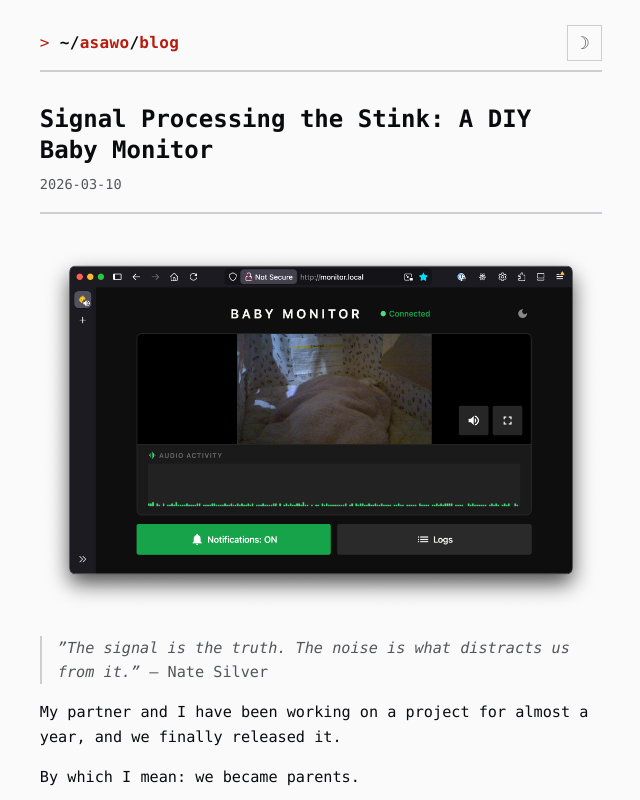
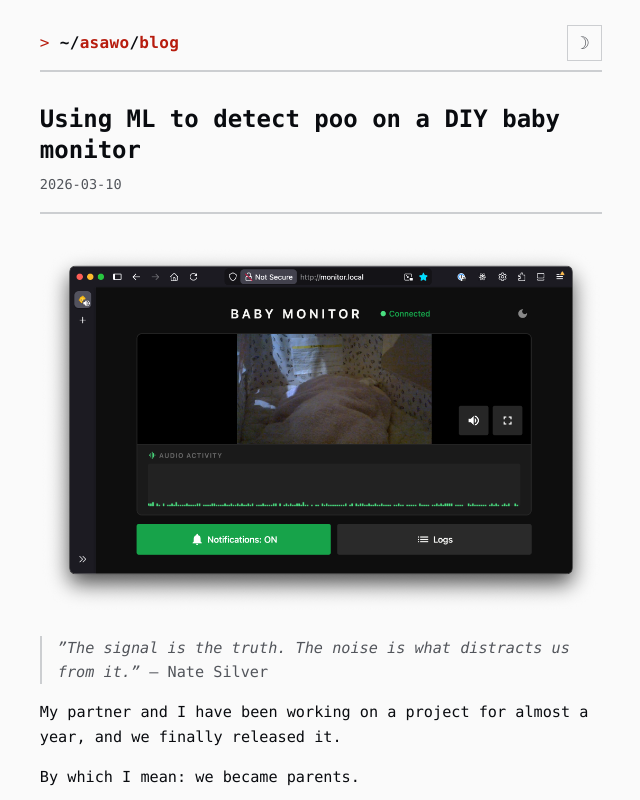
Before and after one commit to asawo/blog, an Astro site: page /blog/posts/005_raspberry_pi_baby_monitor in a window 1280 px wide. Shown: the top 800 px of the page, without its empty margins (319-959 px from the left). Built offline with nearby package versions, Linux system fonts and the light colour scheme; Astro itself is replaced by a stand-in of ours.

Commit message:
change title

```diff
--- a/src/content/posts/005_raspberry_pi_baby_monitor.md
+++ b/src/content/posts/005_raspberry_pi_baby_monitor.md
@@ -1,5 +1,5 @@
 ---
-title: "Signal Processing the Stink: A DIY Baby Monitor"
+title: "Using ML to detect poo on a DIY baby monitor"
 date: 2026-03-10
 description: A post about my experience building a smart baby monitor that can detect crying, farting, and pooping.
 ---
```
